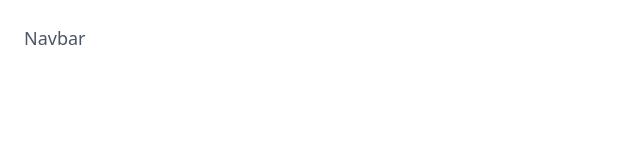
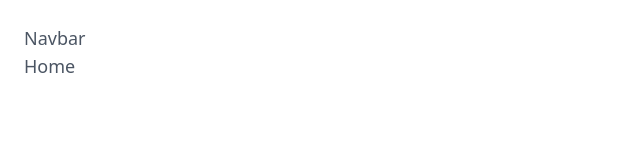
Before and after one commit to reauctioned/Recipe_25-App, a React (Vite) app in the folder recipe-app/: page / in a window 1280 px wide. Shown: the top 160 px of the page, without its empty margins (0-640 px from the left). Built offline with nearby package versions, Linux system fonts and the light colour scheme.

Commit message:
add routes to pages

```diff
--- a/recipe-app/src/App.jsx
+++ b/recipe-app/src/App.jsx
@@ -1,18 +1,25 @@
-import { useState } from 'react'
-import {Routes, Route} from 'react-router-dom'
+import { useState } from "react";
+import { Routes, Route } from "react-router-dom";
 
-import './App.css'
-import NavBar from './components/navbar'
+import "./App.css";
+import NavBar from "./components/navbar";
+import HomePage from "./pages/home/home";
+import Detail from "./pages/details/detail";
+import Favorite from "./pages/favorite/fav";
 
 function App() {
-
   return (
     <>
-     <div className='min-h-screen p-6 bg-white text-gray-600 text-lg'>
-        <NavBar/>
-     </div>
+      <div className="min-h-screen p-6 bg-white text-gray-600 text-lg">
+        <NavBar />
+        <Routes>
+          <Route path="/" element={<HomePage />} />
+          <Route path="/favorite" element={<Favorite />} />
+          <Route path="/recipe-item/:id" element={<Detail />} />
+        </Routes>
+      </div>
     </>
-  )
+  );
 }
 
-export default App
+export default App;
```
